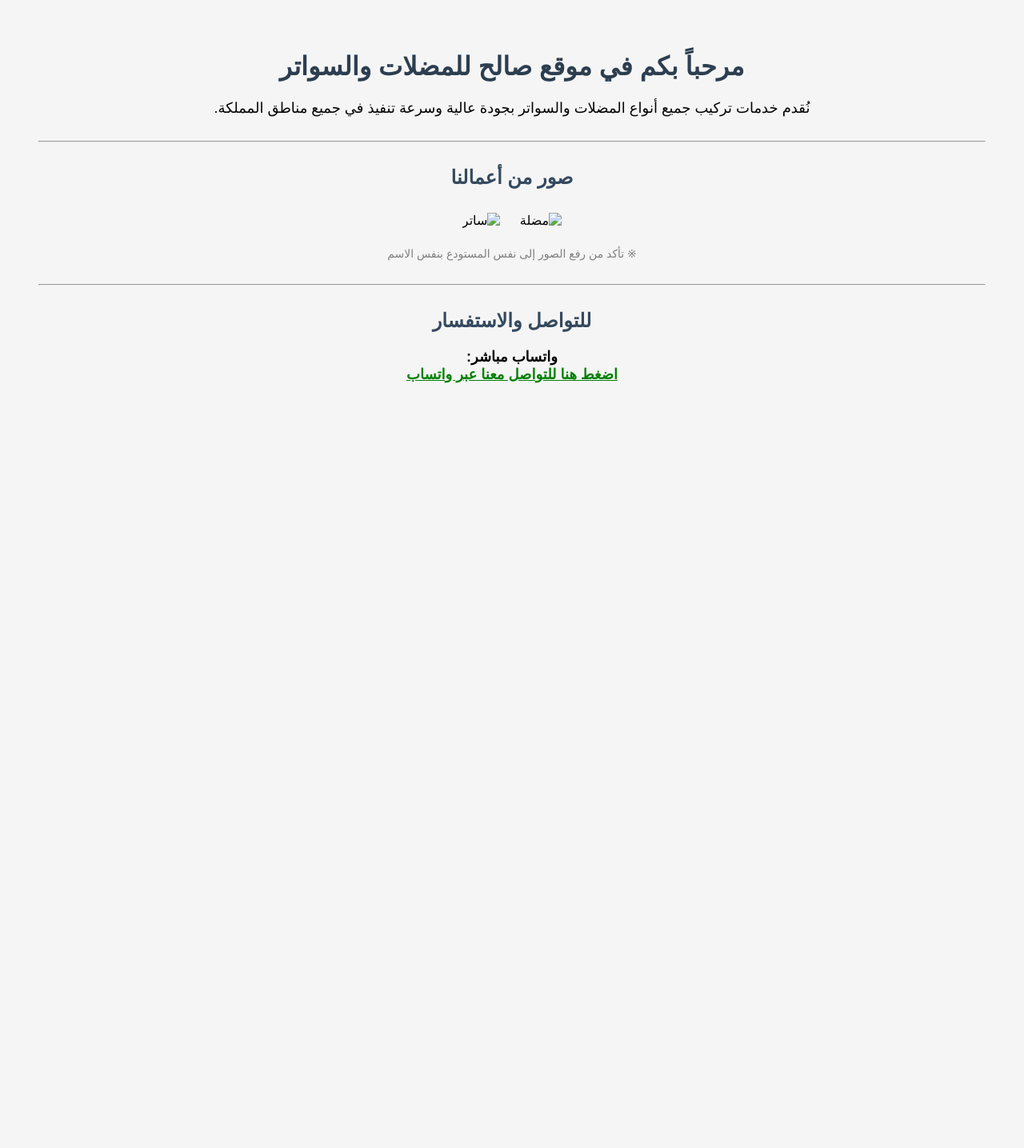
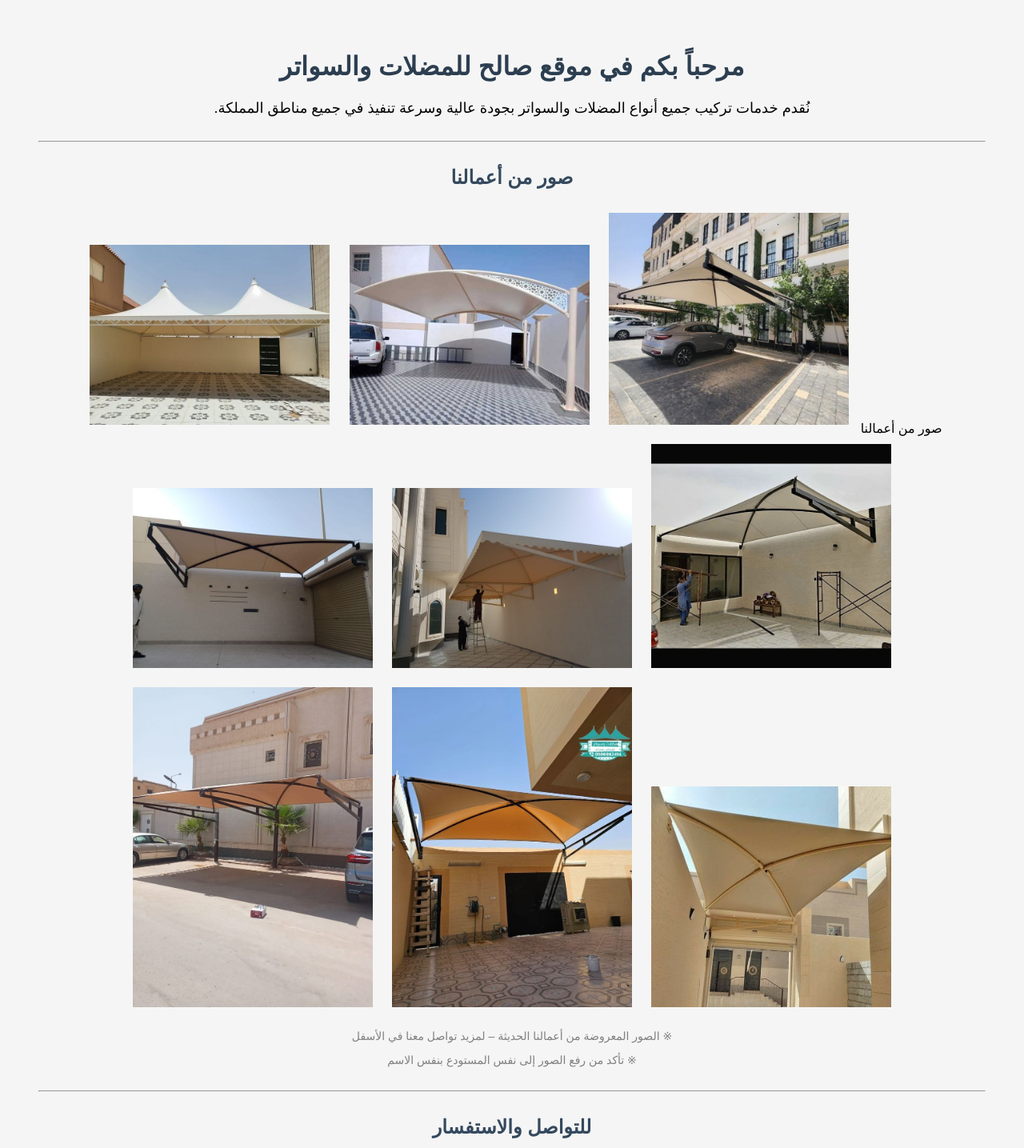
Before and after one commit to sayaj-shubok/salih-modallat.github.io, a plain HTML site: page index.html in a window 1280 px wide. Shown: the part 5-1440 px from the top of the page at 80% size. Before the commit the page ends 800 px from the top, so only its background shows below. Drawn offline with Linux system fonts and the light colour scheme.

Commit message:
تحديث صور الموقع باستخدام الصور المرفوعة

```diff
--- a/index.html
+++ b/index.html
@@ -11,8 +11,19 @@
   <hr style="margin: 30px 0;">
 
   <h2 style="color: #34495e;">صور من أعمالنا</h2>
-  <img src="image1.jpg" alt="مضلة" width="300" style="margin: 10px;">
-  <img src="image2.jpg" alt="ساتر" width="300" style="margin: 10px;">
+ صور من أعمالنا</h2>
+
+<img src="IMG-20250706-WA0126.jpg" alt="مضلة" width="300" style="margin: 10px;">
+<img src="IMG-20250706-WA0128.jpg" alt="مضلة" width="300" style="margin: 10px;">
+<img src="IMG-20250706-WA0129.jpg" alt="ساتر" width="300" style="margin: 10px;">
+<img src="IMG-20250706-WA0130.jpg" alt="ساتر" width="300" style="margin: 10px;">
+<img src="IMG-20250706-WA0131.jpg" alt="موقع تركيب" width="300" style="margin: 10px;">
+<img src="IMG-20250706-WA0132.jpg" alt="موقع تركيب" width="300" style="margin: 10px;">
+<img src="IMG-20250706-WA0134.jpg" alt="مشروع جاهز" width="300" style="margin: 10px;">
+<img src="IMG-20250706-WA0135.jpg" alt="مشروع جاهز" width="300" style="margin: 10px;">
+<img src="IMG-20250706-WA0140.jpg" alt="النتيجة النهائية" width="300" style="margin: 10px;">
+
+<p style="color: gray; font-size: 14px;">※ الصور المعروضة من أعمالنا الحديثة – لمزيد تواصل معنا في الأسفل</p>
   <p style="color: gray; font-size: 14px;">※ تأكد من رفع الصور إلى نفس المستودع بنفس الاسم</p>
 
   <hr style="margin: 30px 0;">
```
